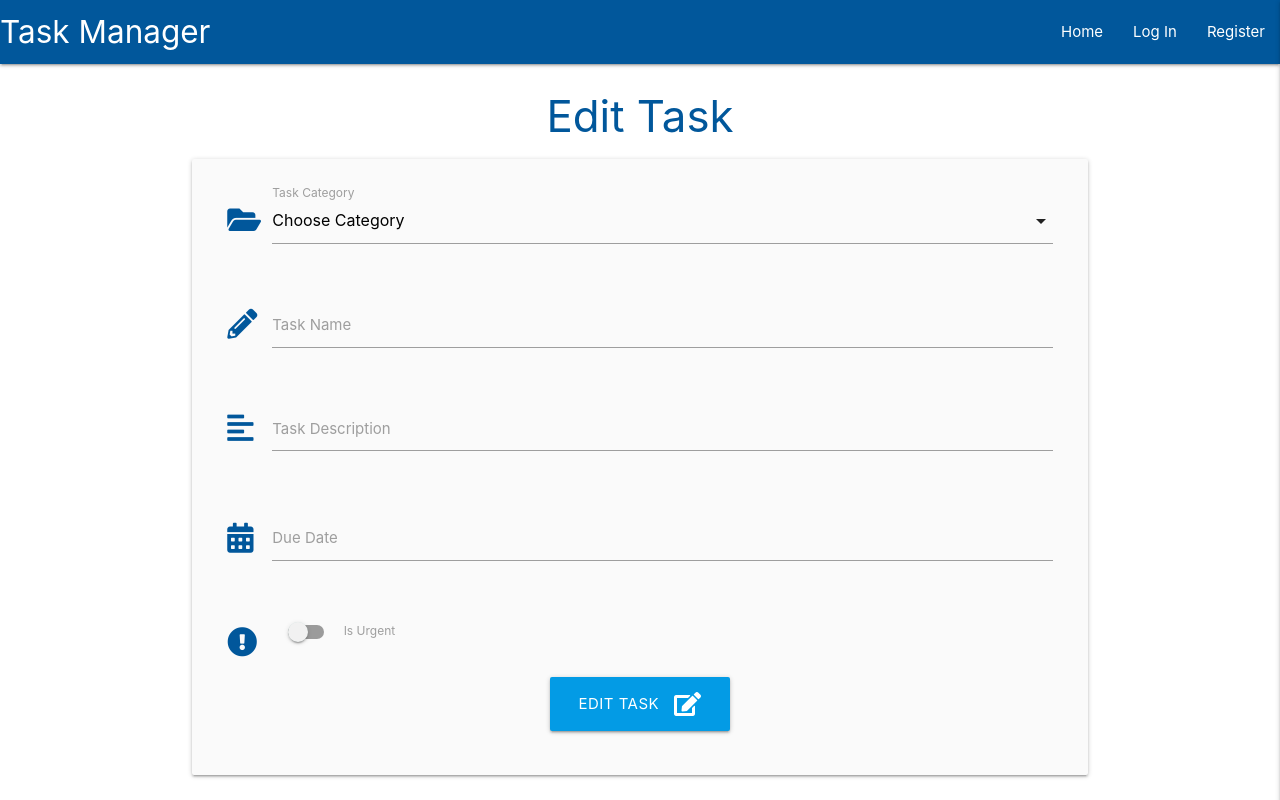
After one commit to ConorDavison/task-manager-project, a Flask app: template templates/edit_task.html in a window 1280 px wide. The commit adds this page. Run offline with Flask 2, Linux system fonts and the light colour scheme; the template is opened without the code that fills it, so the values that code supplies are empty; some libraries are stand-ins or nearby versions.

Commit message:
wire up edit button

```diff
--- a/app.py
+++ b/app.py
@@ -118,6 +118,14 @@ def add_task():
     return render_template("add_task.html", categories=categories)
 
 
+@app.route("/edit_task/<task_id>", methods=["GET", "POST"])
+def edit_task(task_id):
+    task = mongo.db.tasks.find_one({"_id": ObjectId(task_id)})
+
+    categories = mongo.db.categories.find().sort("category_name", 1)
+    return render_template("edit_task.html", task=task, categories=categories)
+
+
 if __name__ == "__main__":
     app.run(host=os.environ.get("IP"),
             port=int(os.environ.get("PORT")),
--- /dev/null
+++ b/templates/edit_task.html
@@ -0,0 +1,73 @@
+{% extends 'base.html' %}
+{% block content %}
+
+    <h3 class="light-blue-text text-darken-4 center-align">Edit Task</h3>
+
+
+
+
+    <div class="row card-panel grey lighten-5">
+        <form class="col s12" method="POST" action="{{url_for('edit_task', task_id=task._id)}}">
+            <div class="row">
+                <div class="input-field col s12">
+                    <i class="fas fa-folder-open prefix light-blue-text text-darken-4"></i>
+                    <select id="category_name" name="category_name" class="validate" required>
+                        <option value="" disabled selected>Choose Category</option>
+                        {% for category in categories %}
+                            <option value="{{ category.category_name }}">{{ category.category_name }}</option>
+                        {% endfor %}
+                    </select>
+					<label for="category_name">Task Category</label>
+				</div>
+			</div>
+            <!-- task name-->
+            <div class="row">
+                <div class="input-field col s12">
+                <i class="fas fa-pencil-alt prefix light-blue-text text-darken-4"></i>
+                <input id="task_name" name="task_name"type="text" minlength="5" maxlength="50"
+                    type="text" class="validate" required>
+                <label for="task_name">Task Name</label>
+                </div>
+            </div>
+            <!-- task description-->
+            <div class="row">
+                <div class="input-field col s12">
+                <i class="fas fa-align-left prefix light-blue-text text-darken-4"></i>
+                <textarea id="task_description" name="task_description" minlength="5" maxlength="200"
+                    class="materialize-textarea"></textarea>
+                <label for="task_description">Task Description</label>
+                </div>
+            </div>
+            <!-- Due date-->
+            <div class="row">
+                <div class="input-field col s12">
+                <i class="fas fa-calendar-alt prefix light-blue-text text-darken-4"></i>
+                <input id="due_date" name="due_date"type="text" type="text" class="datepicker validate" required>
+                <label for="due_date">Due Date</label>
+                </div>
+            </div>
+            <!--Is urgent?-->
+            <div class="row">
+                <div class="input-field col s12">
+                <div class="switch">
+                    <i class="fas fa-exclamation-circle prefix light-blue-text text-darken-4"></i>
+                    <label for="is_urgent">
+
+                      <input type="checkbox" id="is_urgent" name="is_urgent">
+                      <span class="lever"></span>
+                      Is Urgent
+                    </label>
+                  </div>
+                </div>
+            </div>
+            <!--submit btn-->
+            <div class="row">
+                <div class="col s12 center-align">
+                    <button type="submit" class="btn-large light-blue darken-1 text-shadow">
+                        Edit Task <i class="fas fa-edit right"></i>
+                    </button>
+                </div>
+            </div>
+        </form>
+      </div>
+{% endblock %}
--- a/templates/tasks.html
+++ b/templates/tasks.html
@@ -11,7 +11,7 @@
 
                             <i class="fas fa-caret-down"></i>
                             <a href="" class="btn-small green accent-4">Done</a>
-                            <a href="" class="btn-small light-blue accent-4">Edit</a>
+                            <a href="{{ url_for('edit_task', task_id=task._id) }}" class="btn-small light-blue accent-4">Edit</a>
 
                         </div>
                     <div class="col s9">
```
